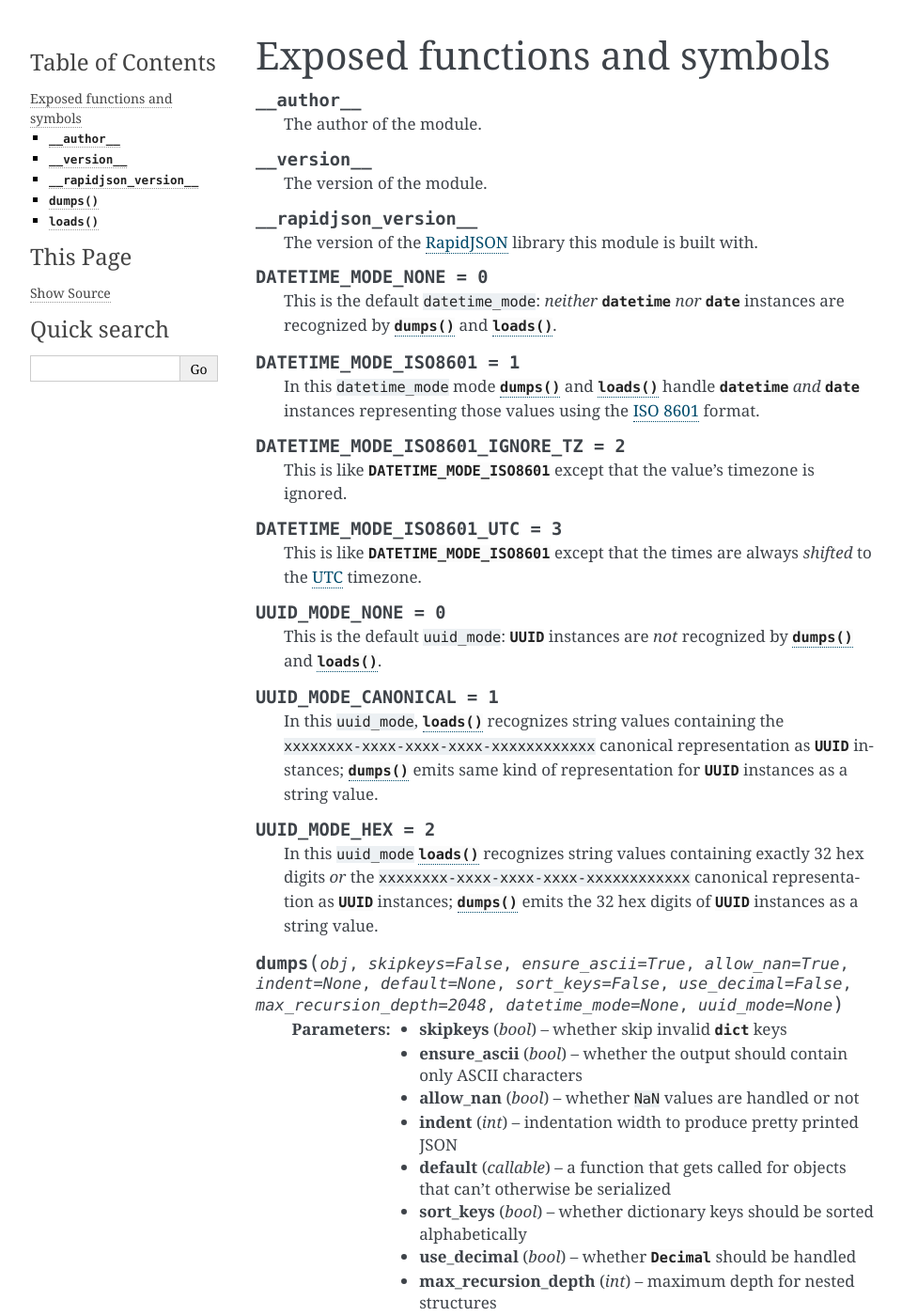
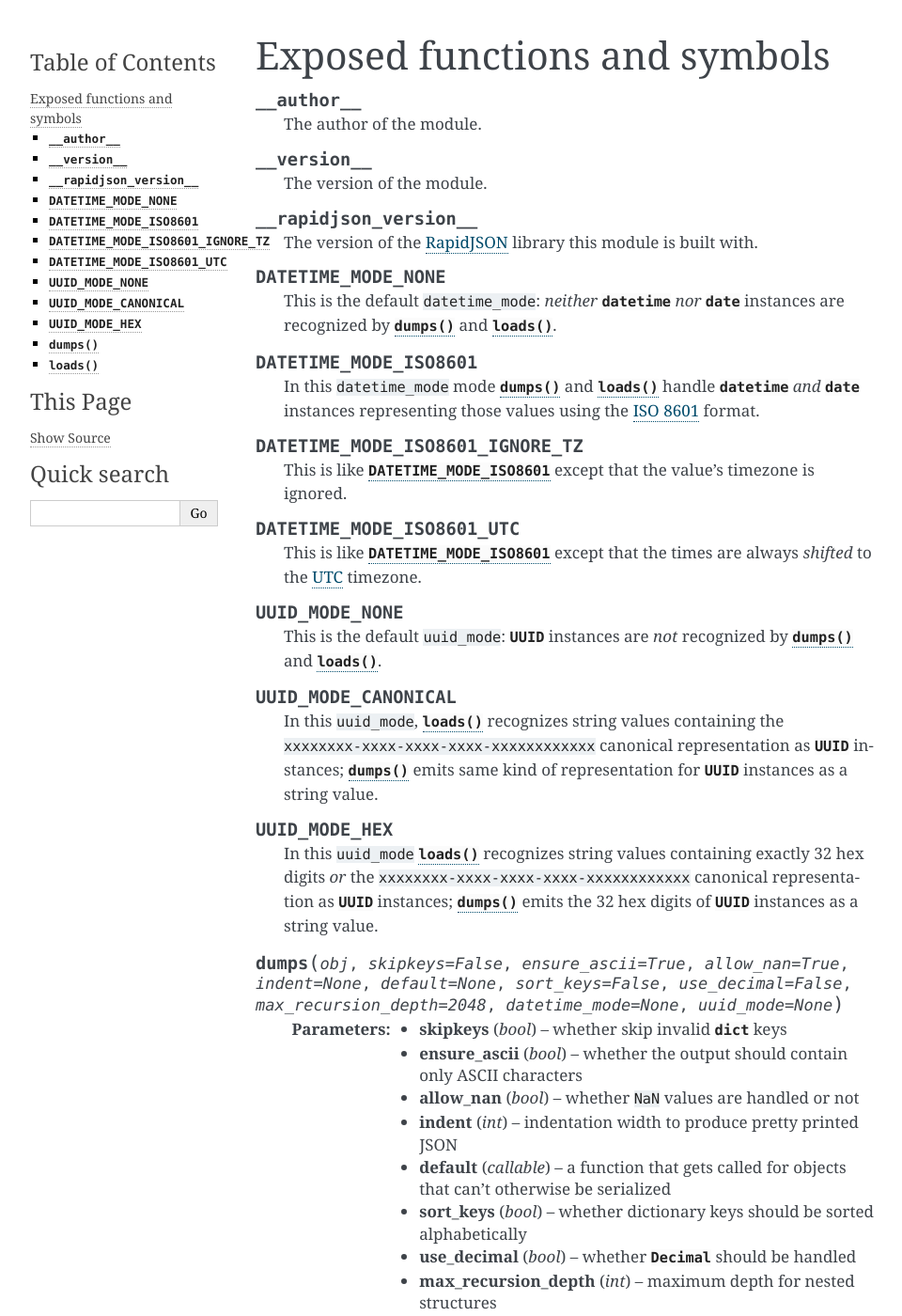
Before and after one commit to python-rapidjson/python-rapidjson, a Sphinx documentation site: the page built from docs/api.rst, in a window 1280 px wide and 1400 px high. Shown: the whole window at 94% size, without its empty margins (148-1108 px from the left). Built offline with Sphinx 7.4.7, drawn with Linux system fonts in a browser that asks for light colours.

Commit message:
Omit the constant values from the documentation
This is both to fix cross-references in the rendered documentation, and to
discourage using raw numbers instead of symbolic constants.

```diff
--- a/docs/api.rst
+++ b/docs/api.rst
@@ -16,40 +16,40 @@
 
    The version of the RapidJSON_ library this module is built with.
 
-.. data:: DATETIME_MODE_NONE = 0
+.. data:: DATETIME_MODE_NONE
 
    This is the default ``datetime_mode``: *neither* :class:`datetime` *nor*
    :class:`date` instances are recognized by :func:`dumps` and :func:`loads`.
 
-.. data:: DATETIME_MODE_ISO8601 = 1
+.. data:: DATETIME_MODE_ISO8601
 
    In this ``datetime_mode`` mode :func:`dumps` and :func:`loads` handle
    :class:`datetime` *and* :class:`date` instances representing those values
    using the `ISO 8601`_ format.
 
-.. data:: DATETIME_MODE_ISO8601_IGNORE_TZ = 2
+.. data:: DATETIME_MODE_ISO8601_IGNORE_TZ
 
    This is like :data:`DATETIME_MODE_ISO8601` except that the value's timezone
    is ignored.
 
-.. data:: DATETIME_MODE_ISO8601_UTC = 3
+.. data:: DATETIME_MODE_ISO8601_UTC
 
    This is like :data:`DATETIME_MODE_ISO8601` except that the times are always
    *shifted* to the UTC_ timezone.
 
-.. data:: UUID_MODE_NONE = 0
+.. data:: UUID_MODE_NONE
 
    This is the default ``uuid_mode``: :class:`UUID` instances are *not*
    recognized by :func:`dumps` and :func:`loads`.
 
-.. data:: UUID_MODE_CANONICAL = 1
+.. data:: UUID_MODE_CANONICAL
 
    In this ``uuid_mode``, :func:`loads` recognizes string values containing
    the ``xxxxxxxx-xxxx-xxxx-xxxx-xxxxxxxxxxxx`` canonical representation as
    :class:`UUID` instances; :func:`dumps` emits same kind of representation
    for :class:`UUID` instances as a string value.
 
-.. data:: UUID_MODE_HEX = 2
+.. data:: UUID_MODE_HEX
 
    In this ``uuid_mode`` :func:`loads` recognizes string values containing
    exactly 32 hex digits *or* the ``xxxxxxxx-xxxx-xxxx-xxxx-xxxxxxxxxxxx``
```
